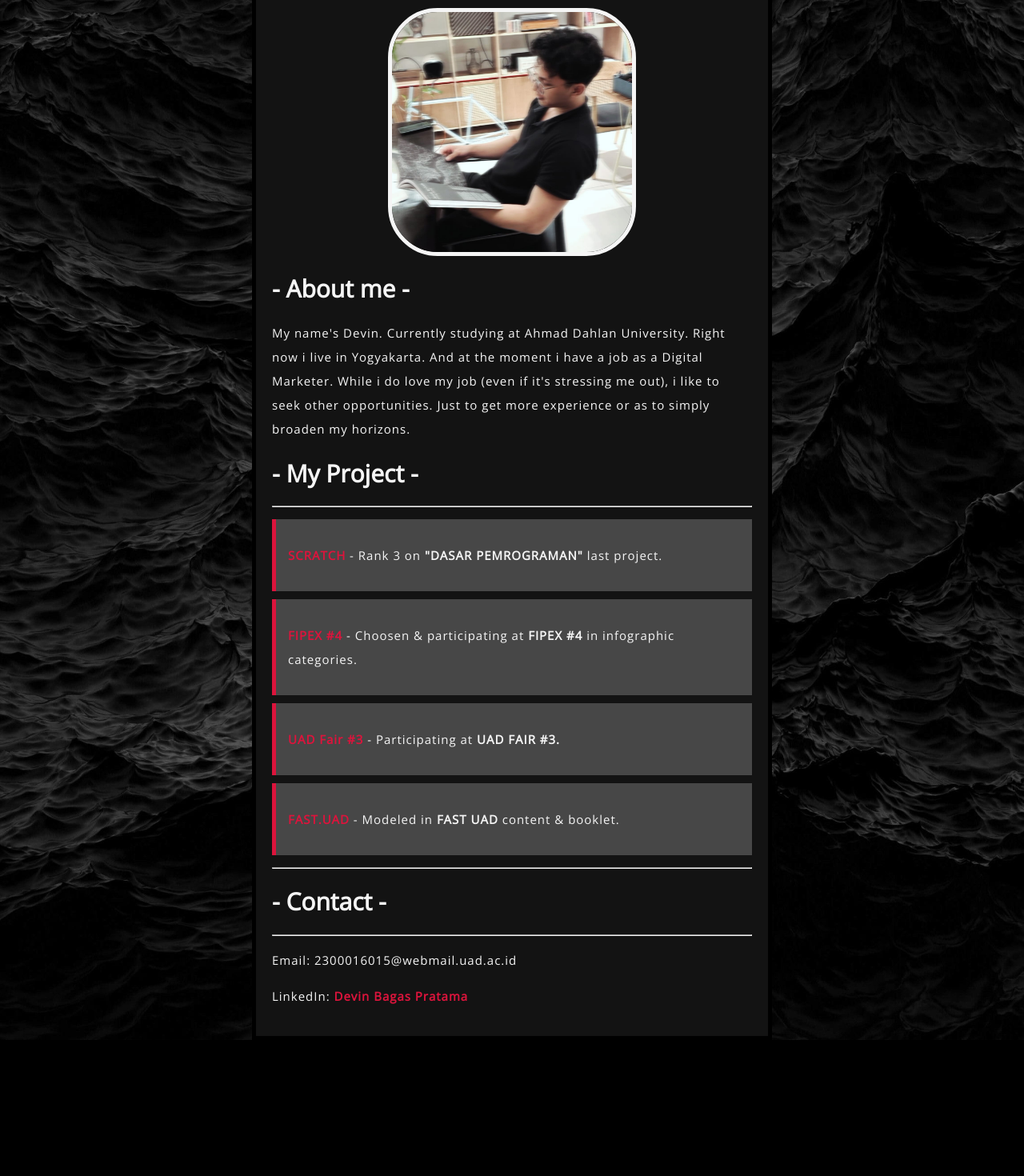
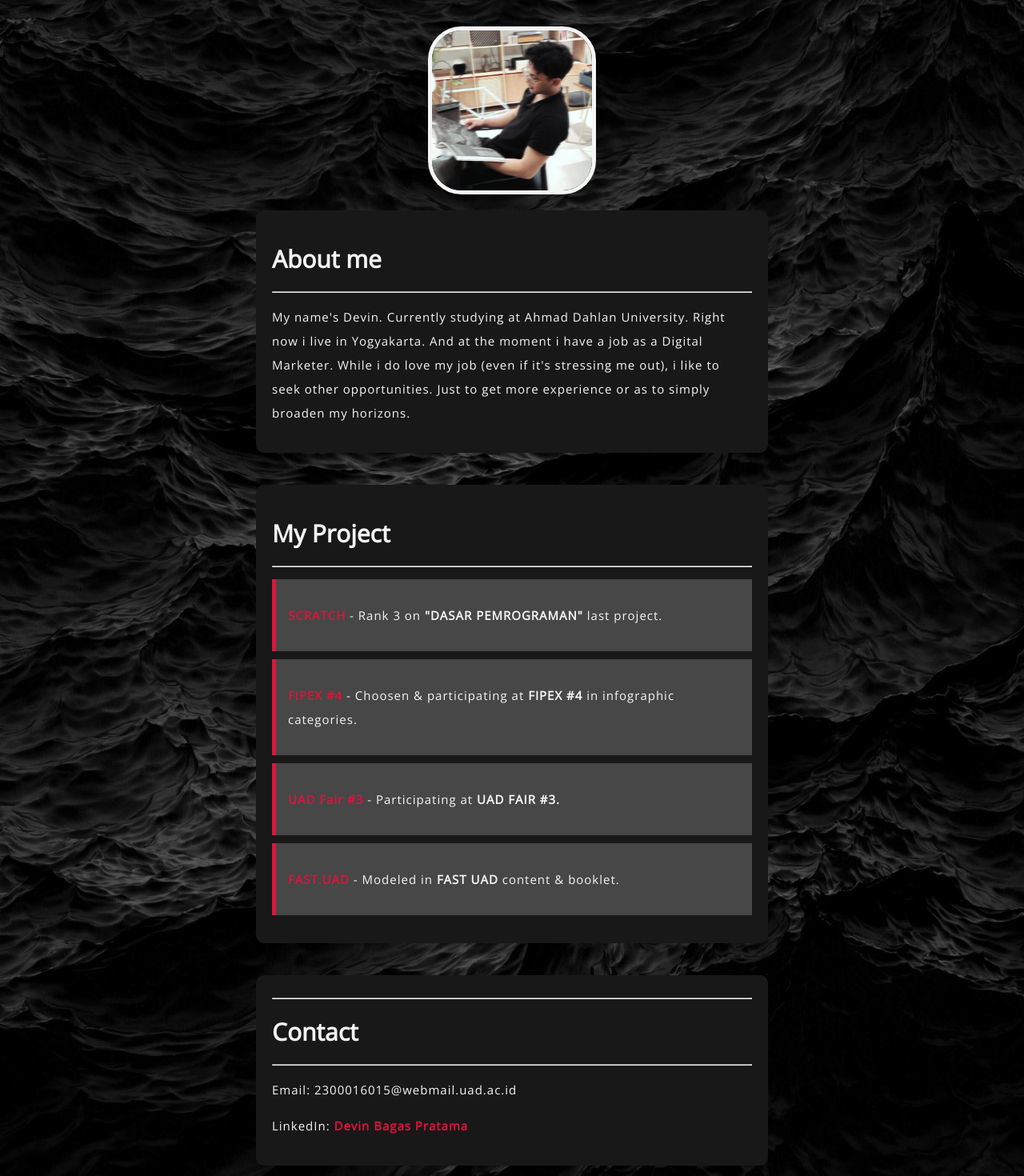
Before and after one commit to devinbagas/tekweb_2024_2300016015, a plain HTML site: page praktikum_2/index.html in a window 1280 px wide. Shown: the part 25-1495 px from the top of the page at 80% size. Before the commit the page ends 1325 px from the top, so only its background shows below. Drawn offline with nearby package versions, Linux system fonts and the light colour scheme.

Commit message:
Add files via upload

```diff
--- a/praktikum_2/index.html
+++ b/praktikum_2/index.html
@@ -8,29 +8,30 @@
         <link href="https://fonts.googleapis.com/css?family=Open+Sans" rel="stylesheet" />
     </head>
     <body>
-        <img src="img/me.jpg" alt="Me" width=300 height=300/>
-        <h1>- About me -</h1>
+        <div class="profile-picture">
+            <img src="img/me.jpg" alt="Me" width=200 height=200/>
+        </div>
+        <div class="about-me">
+            <h1>About me</h1>
+            <hr>
             <p>My name's Devin. Currently studying at Ahmad Dahlan University. Right now i live in Yogyakarta. And at the moment i have a job as a Digital Marketer. While i do love my job (even if it's stressing me out), i like to seek other opportunities. Just to get more experience or as to simply broaden my horizons.</p>
-        <h1>- My Project -</h1>
+        </div>
+        <div class="list-project">
+            <h1>My Project</h1>
             <hr>
             <ul>
-            <li>
-                <p><a href="https://scratch.mit.edu/projects/938173385/">SCRATCH</a> - Rank 3 on <strong>"DASAR PEMROGRAMAN"</strong> last project. </p>
-            </li>
-            <li>
-                <p><a href="https://fipexapp.ruang-ekspresi.id/detail-produk/668bcc4477081">FIPEX #4</a> - Choosen & participating at <strong>FIPEX #4</strong> in infographic categories. </p>
-            </li>
-            <li>
-                <p><a href="https://instagram.com/basrinyamaspri.id">UAD Fair #3</a> - Participating at <strong>UAD FAIR #3.</strong></p>
-            </li>
-            <li>
-                <p><a href="https://www.instagram.com/fast.uad/p/DAAnZq5yl2W/?hl=en">FAST.UAD</a> - Modeled in <strong>FAST UAD</strong> content & booklet.</p>
-            </li>
+                <li><p><a href="https://scratch.mit.edu/projects/938173385/">SCRATCH</a> - Rank 3 on <strong>"DASAR PEMROGRAMAN"</strong> last project. </p></li>
+                <li><p><a href="https://fipexapp.ruang-ekspresi.id/detail-produk/668bcc4477081">FIPEX #4</a> - Choosen & participating at <strong>FIPEX #4</strong> in infographic categories. </p></li>
+                <li><p><a href="https://instagram.com/basrinyamaspri.id">UAD Fair #3</a> - Participating at <strong>UAD FAIR #3.</strong></p></li>
+                <li><p><a href="https://www.instagram.com/fast.uad/p/DAAnZq5yl2W/?hl=en">FAST.UAD</a> - Modeled in <strong>FAST UAD</strong> content & booklet.</p></li>
             </ul>
+        </div>
+        <div class="contact">
             <hr>
-        <h1>- Contact -</h1>
+            <h1>Contact</h1>
             <hr>
             <p>Email: 2300016015@webmail.uad.ac.id</p>
             <p>LinkedIn: <a href="https://www.linkedin.com/in/devin-bagas-pratama-425979195/"> Devin Bagas Pratama</a></p>
+        </div>
     </body>
 </html>
--- a/praktikum_2/style.css
+++ b/praktikum_2/style.css
@@ -23,7 +23,7 @@ a {
 }
 
 a:hover {
-    text-decoration: underline;
+    text-decoration:underline;
 }
 
 @media (max-width: 768px) {
@@ -37,14 +37,10 @@ a:hover {
 }
 
 body {
-    width: 600px;
-    margin: 0 auto;
-    padding: 0 20px 20px 20px;
-    border: 5px solid black;
-}
-
-body {
-    background-color: #131313;
+    display: flex;
+    flex-direction: column;
+    align-items: center;
+    padding: 20px;
 }
 
 html {
@@ -66,10 +62,39 @@ ul li {
     border-left: 5px solid crimson;
 }
 
-img {
+.profile-picture img {
     display: block;
     margin: 0 auto;
     border: 5px solid whitesmoke;
     border-radius: 20%;
     margin-top: 30px;
-  }
+    object-fit: block;
+}
+
+.about-me {
+    background-color: #181818;
+    padding: 20px;
+    border-radius: 10px;
+    margin-bottom: 20px;
+    margin-top: 20px;
+    width: 600px;
+}
+
+
+.list-project {
+    background-color: #181818;
+    padding: 20px;
+    border-radius: 10px;
+    margin-bottom: 20px;
+    margin-top: 20px;
+    width: 600px;
+}
+
+.contact {
+    background-color: #181818;
+    padding: 20px;
+    border-radius: 10px;
+    margin-bottom: 20px;
+    margin-top: 20px;
+    width: 600px;
+}
```
Lines whose indentation alone changed are shown as unchanged.
